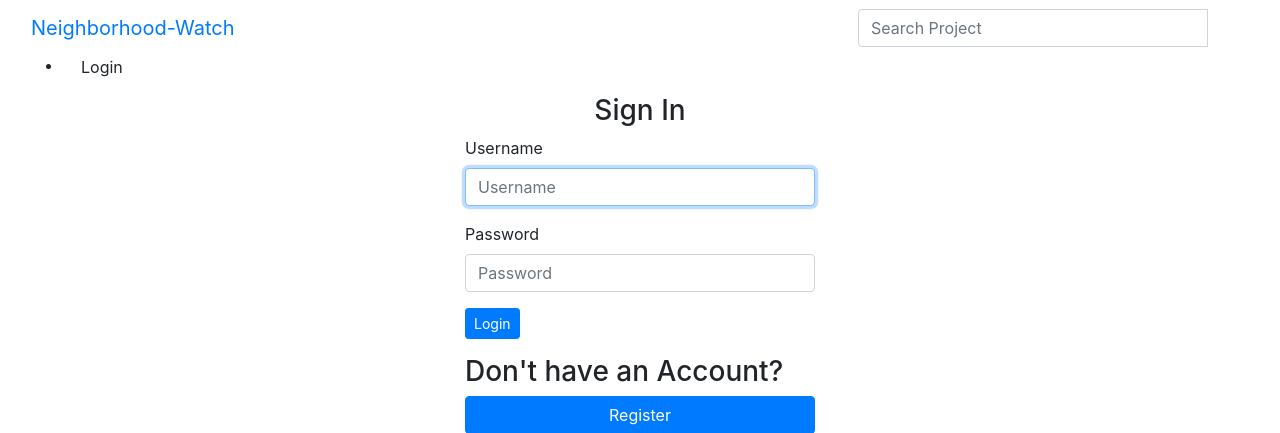
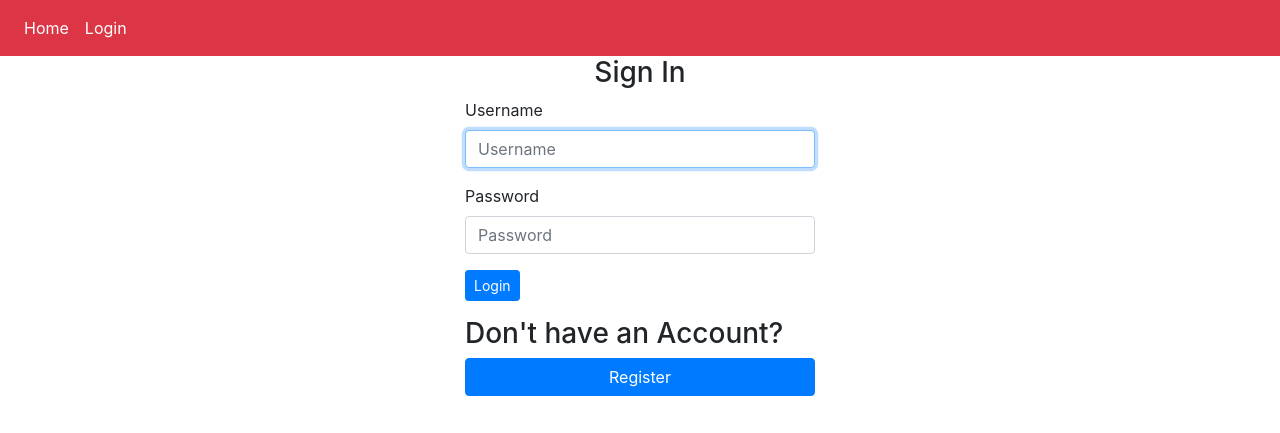
Before and after one commit to Derrick-Nyongesa/Neighborhood-Watch, a Django app: page /accounts/login/?next=/ in a window 1280 px wide. Shown: the top 433 px of the page. Run offline with Django 3.2, Linux system fonts and the light colour scheme; some libraries are stand-ins or nearby versions.

Commit message:
Updated navbar and profile page

```diff
--- a/neighborhood/templates/navbar.html
+++ b/neighborhood/templates/navbar.html
@@ -1,60 +1,22 @@
-<nav class="navbar navbar-inverse">
-    <div class="container-fluid">
-      <div class="navbar-header">
-        <a class="navbar-brand" href="{% url 'homePage' %}">Neighborhood-Watch</a>
-      </div>
-      <!-- Adding a search form  -->
-      <div class="col-sm-4 col-md-4 navbar-right">
-
-        <form class="navbar-form" role="search" method="get" action="">
-
-          <div class="input-group">
-            <input type="text" class="form-control" placeholder="Search Project" name="title">
-            <div class="input-group-btn">
-              <button class="btn btn-default" type="submit"><i class="glyphicon glyphicon-search"></i></button>
-            </div>
-          </div>
-
-        </form>
-      </div>
-
-
-
-      <!-- search form end -->
-
-      <div class="col-sm-6 col-md-6">
+<nav class="navbar navbar-expand-sm bg-danger navbar-dark">
+  <ul class="navbar-nav">
+    <li class="nav-item active">
+      <a class="nav-link" href="{%url 'homePage'%}">Home</a>
+    </li>
     {% if user.is_authenticated %}
-        <ul>
-          <li class="dropdown">
-            <a href="#" class="dropdown-toggle btn btn-default" data-toggle="dropdown" role="button" aria-expanded="false">Account
-                      <span class="caret"></span>
-                  </a>
-            <ul class="dropdown-menu" role="menu">
-              <li>
-                <a href="{%url 'homePage'%}">Home</a>
+    <li class="nav-item active">
+      <a class="nav-link" href="{% url 'profile' user.username %}">View Profile</a>
     </li>
-              <li>
-                <a href="{% url 'profile' user.username %}">Profile</a>
+    <li class="nav-item active">
+      <a class="nav-link" href="{% url 'update' user.username  %}">Update profile</a>
     </li>
-              <li>
-                <a href="{% url 'update' user.username  %}"> Edit profile</a>
+    <li class="nav-item active">
+      <a class="nav-link" href="/logout">Logout</a>
     </li>
-              <li>
-                <a href="/logout">Logout</a>
-              </li>
-            </ul>
-          </li>
-        </ul>
-        <span class="pull-right">
-          <div class="instaicon disc"></div>
-          <div class="instaicon like"></div>
-      </span>
     {% else %}
-        <li>
-          <a class='btn btn-default' href="/accounts/login">Login</a>
+    <li class="nav-item active">
+      <a class="nav-link" href="/accounts/login">Login</a>
     </li>
     {% endif %}
-
-      </div>
-    </div>
+  </ul>
 </nav>
--- a/neighborhood/templates/profile.html
+++ b/neighborhood/templates/profile.html
@@ -13,6 +13,7 @@
                 <p> {{user.email}}</p>
                 <p class="text-secondary">{{ user.profile.bio }}</p>
                 <p>Location: {{user.profile.location}}</p>
+                <a href="{% url 'update' user.username  %}" class="btn btn-warning btn-sm">Update profile</a>
             </div>
             <div class="col-md-5"></div>
         </div><hr>
```
Also changed, not shown: static/css/styles.css (line endings or trailing spaces). Lines whose indentation alone changed are shown as unchanged.
